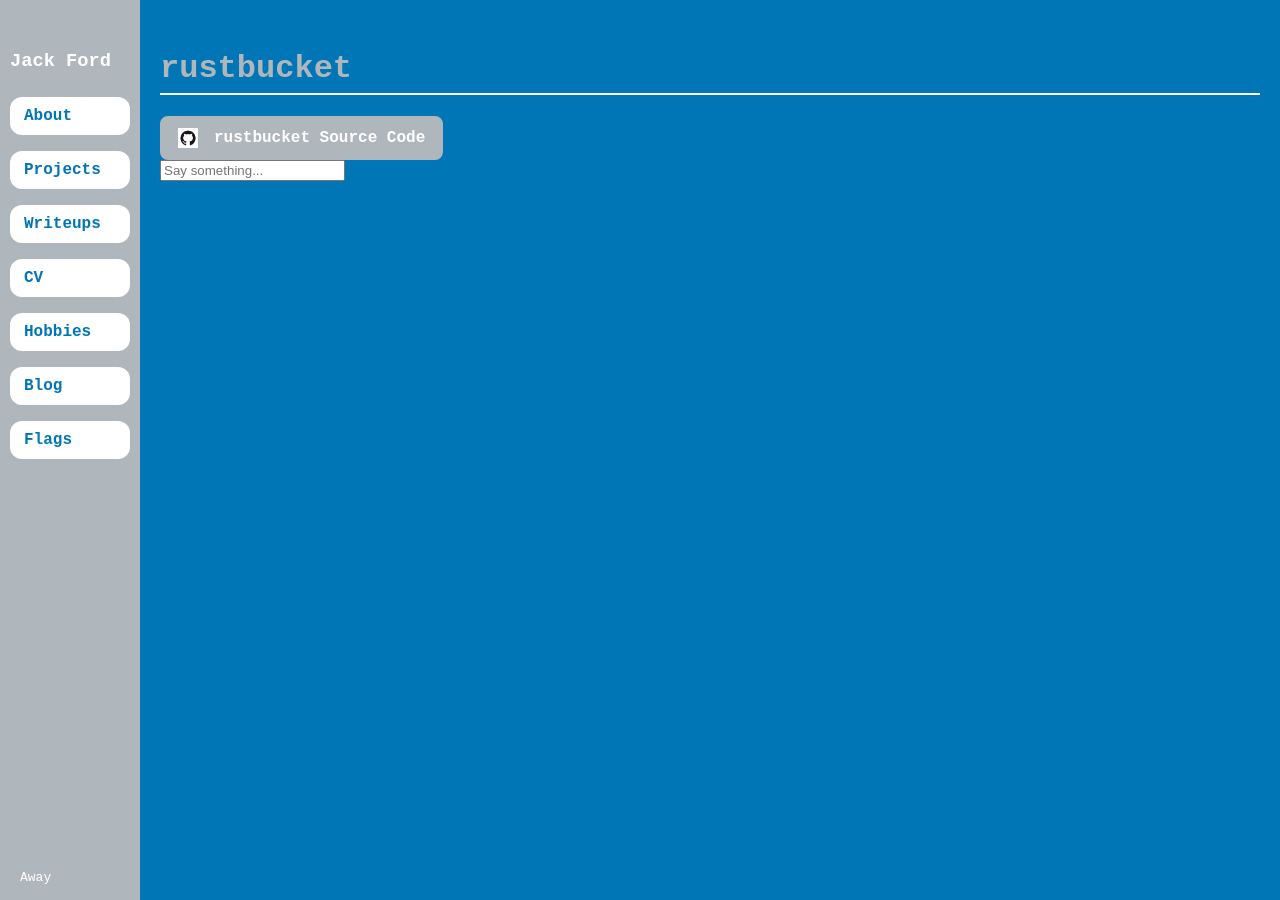
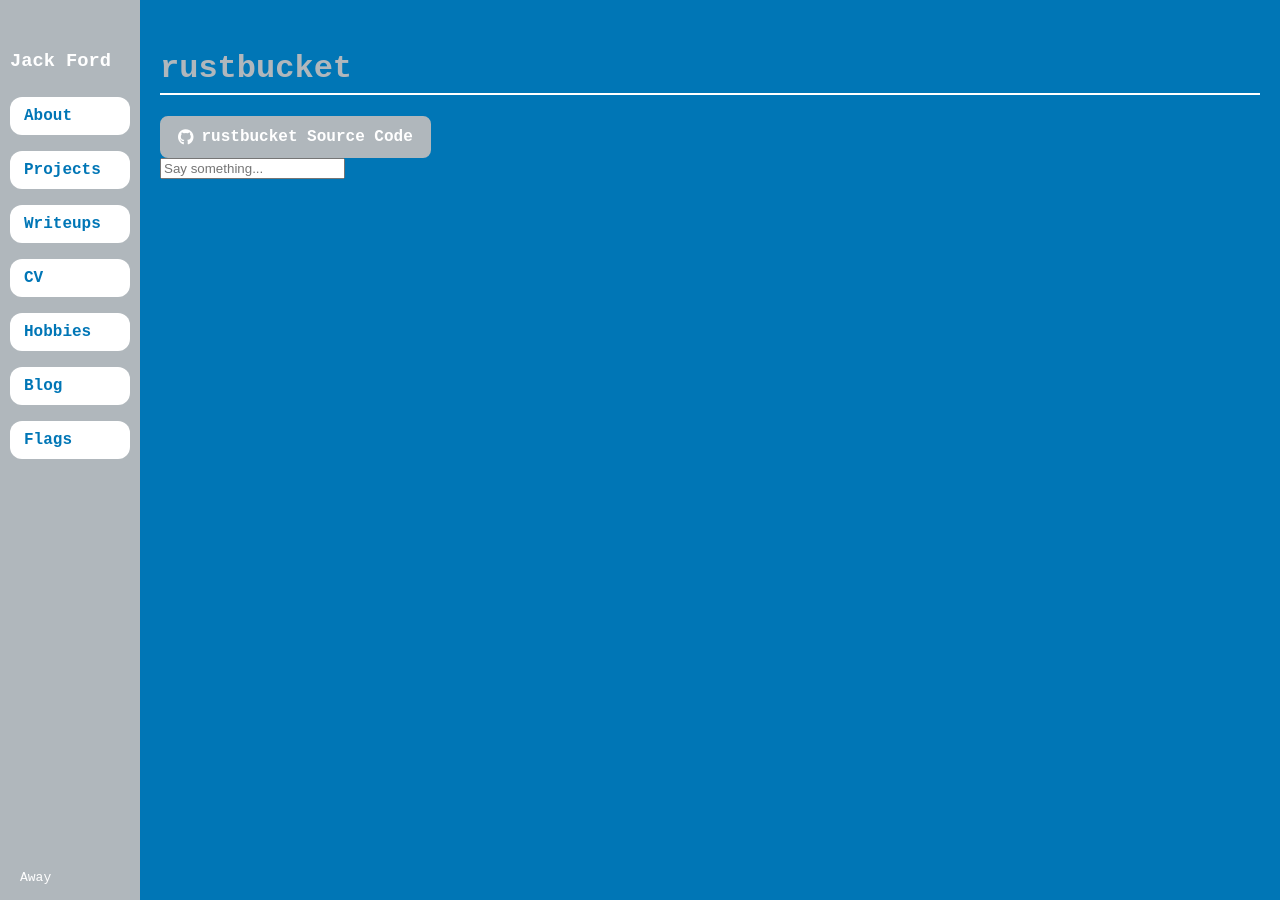
Before and after one commit to shortestllama/shortestllama.github.io, a Jekyll site: the page built from _projects/rustbucket.html, in a window 1280 px wide. Built offline with Jekyll 4.4.1, drawn with Linux system fonts in a browser that asks for light colours.

Commit message:
Added icons and a quash page

```diff
--- a/_includes/github-link.html
+++ b/_includes/github-link.html
@@ -1,4 +1,6 @@
-<a class="github-button" href="{{ include.url | default: 'https://github.com/shortestllama' }}" target="_blank" rel="noopener noreferrer">
-  <img src="/assets/images/GitHub-Mark.png" alt="GitHub" width="20" height="20" style="vertical-align: middle; margin-right: 8px;">
-  {{ include.label | default: "View on GitHub" }}
-</a>
+<div>
+  <a class="github-button" href="{{ include.url | default: 'https://github.com/shortestllama' }}" target="_blank" rel="noopener noreferrer">
+    <i class="fa-brands fa-github"></i>
+    {{ include.label | default: "View on GitHub" }}
+  </a>
+</div>
--- a/_layouts/default.html
+++ b/_layouts/default.html
@@ -1,6 +1,7 @@
 <!doctype html>
 <html>
   <head>
+    <link rel="stylesheet" href="https://cdnjs.cloudflare.com/ajax/libs/font-awesome/6.5.0/css/all.min.css">
     <meta charset="utf-8">
     <title>{{ page.title }}</title>
     <link rel="stylesheet" href="/assets/css/styles.css">
```
Also changed, not shown: 1 other file.
